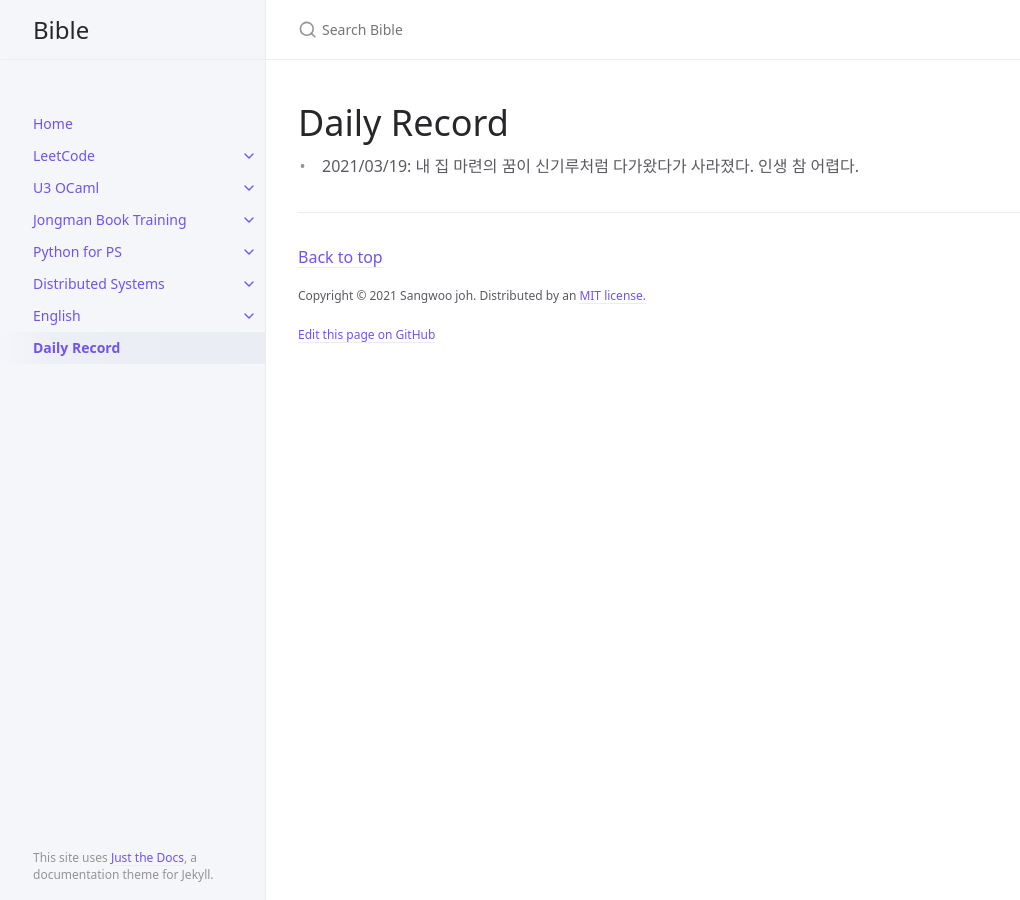
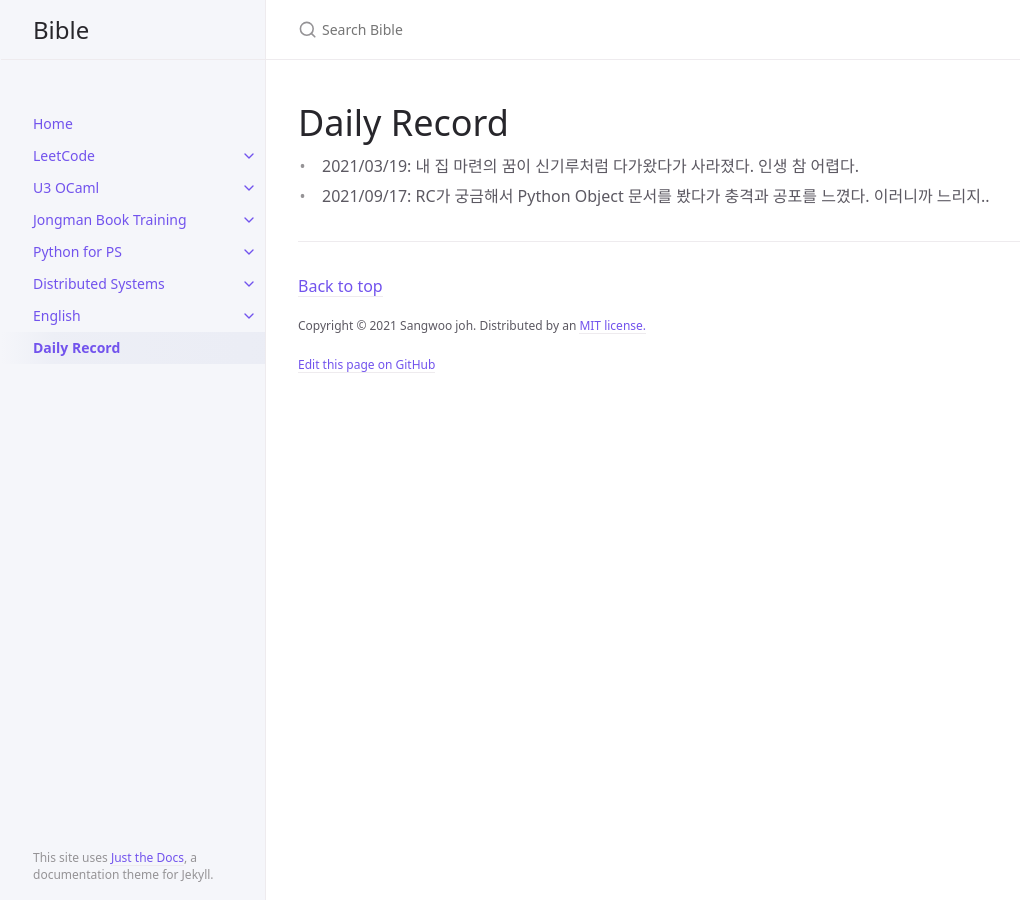
Before and after one commit to sangwoo-joh/bible-archive, a Jekyll site: the page built from daily/index.md, in a window 1280 px wide. Shown: the whole page, without its empty margins (6-1026 px from the left). Built offline with Jekyll 4.4.1, drawn with Linux system fonts in a browser that asks for light colours.

Commit message:
Update daily

```diff
--- a/daily/index.md
+++ b/daily/index.md
@@ -9,3 +9,5 @@ permalink: /daily/
 
  - 2021/03/19: 내 집 마련의 꿈이 신기루처럼 다가왔다가 사라졌다. 인생
    참 어렵다.
+ - 2021/09/17: RC가 궁금해서 Python Object 문서를 봤다가 충격과 공포를
+   느꼈다. 이러니까 느리지..
```
